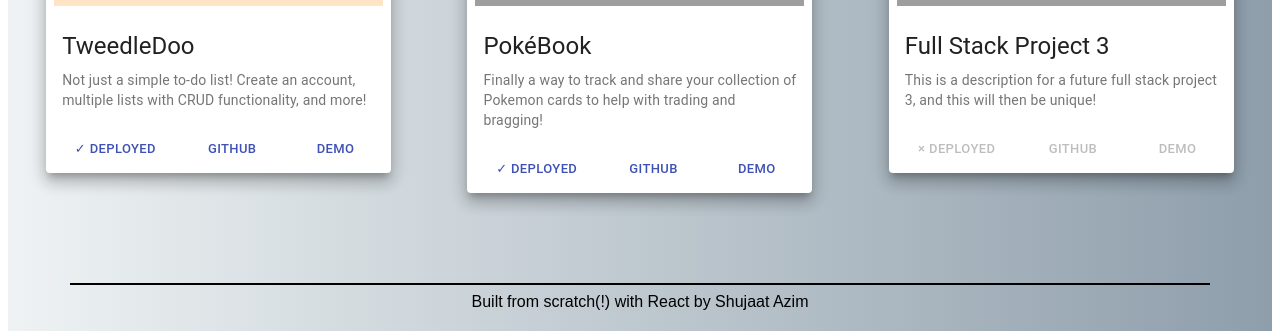
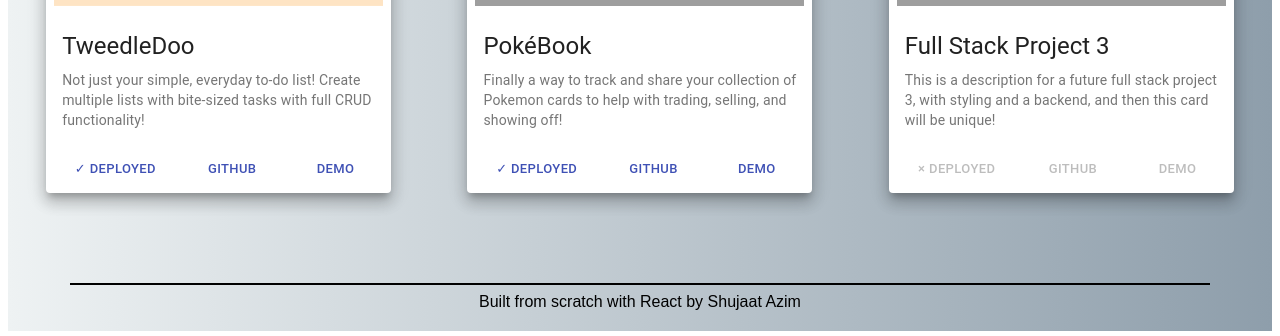
Before and after one commit to ShujaatAzim/Portfolio, a React (Create React App) app: page /projects in a window 1280 px wide. Shown: the part 477-813 px from the top of the page. Built offline with nearby package versions, Linux system fonts and the light colour scheme; grey boxes are pictures that could not be loaded.

Commit message:
Added an on-hover effect to the icons on homepage to make it more obvious that they are clickable. Also changed up a lot of grammar. Added more lines to project descriptions.

```diff
--- a/src/App.css
+++ b/src/App.css
@@ -61,6 +61,20 @@
   justify-content: space-between;
   margin: auto;
   width: 50%;
+}
+
+.icons a {
+  color: black;
+  text-decoration: none;
+}
+
+.icons a:visited {
+  color: black;
+  text-decoration: none;
+}
+
+.icons a:hover {
+  color: lightslategrey;
 }
 
 /* Contact Page */
--- a/src/App.js
+++ b/src/App.js
@@ -27,7 +27,7 @@ const App = () => {
       {/* damned footer still overlaps site content when screen is resized... */}
       <footer className="footer">
         <hr />
-        Built from scratch(!) with React by Shujaat Azim
+        Built from scratch with React by Shujaat Azim
       </footer>
     </div>
   );
--- a/src/Components/PersonalStatement.js
+++ b/src/Components/PersonalStatement.js
@@ -4,8 +4,8 @@ const PersonalStatement = () => {
   return (
     <p>
       I am an enthusiastic full stack software developer with a background in, and passion for technology, medicine, and finance. I have
-      strong skills in programming, leadership, teamwork, communication, organization, self-motivation, and presentation - all
-      gained from first-hand experience. I am a seasoned professional with a diverse background in many fields, which enables me to quickly
+      strong skills in coding/programming, leadership, teamwork, communication, organization, self-motivation, and presentation - all
+      gained from firsthand experience. I am a seasoned professional with a diverse background in many fields, which enables me to quickly
       adopt and master new technologies while working in both team and self-directed settings. I am always eager to continue learning and
       improving!
     </p>
--- a/src/Components/ProjectCard.js
+++ b/src/Components/ProjectCard.js
@@ -25,7 +25,7 @@ const ProjectCard = props => {
   return (
     <Card className={classes.root} elevation={10}>
       <CardActionArea disabled={project.link === ""} onClick={() => window.open(`${project.link}`, "_blank")}>
-        <CardMedia className={classes.media} image={project.image} title="project logo" style={{ margin: "0.5rem" }} />
+        <CardMedia className={classes.media} image={project.image} title="project pic" style={{ margin: "0.5rem" }} />
         <CardContent>
           <Typography gutterBottom variant="h5" component="h2">
             { project.title }
--- a/src/Pages/Home.js
+++ b/src/Pages/Home.js
@@ -18,16 +18,16 @@ const Home = () => {
             <h3>Hi, I'm Shu! Nice to "meet" you!</h3>
               <PersonalStatement />
             <hr />
-            <p> ReactJS || Ruby on Rails || JavaScript || Ruby || HTML/CSS || Redux || Jest || NodeJS || RecoilJS || REST APIs || Postgres || GraphQL </p>
-            <p> Firebase || Bootstrap || Bulma || AWS || Heroku</p>
+            <p>ReactJS || Ruby on Rails || JavaScript || Ruby || HTML/CSS || Redux || Jest || NodeJS || RecoilJS || REST APIs || Postgres || GraphQL</p>
+            <p>Firebase || Bootstrap || Bulma || AWS || Heroku</p>
           </div>
         </Grid>
         <Grid item xs={12}>
           <div className="icons">
-            <a href="https://github.com/ShujaatAzim" target="_blank" rel="noreferrer"><FaGithubSquare size="3rem" color="black" /></a>
-            <a href="https://www.linkedin.com/in/shujaatazim/" target="_blank" rel="noreferrer"><FaLinkedin size="3rem" color="black" /></a>
-            <a href="https://dev.to/@shujaatazim" target="_blank" rel="noreferrer"><FaDev size="3rem" color="black" /></a>
-            <a href="https://www.freecodecamp.org/shujaatazim" target="_blank" rel="noreferrer"><FaFreeCodeCamp size="3rem" color="black" /></a>
+            <a href="https://github.com/ShujaatAzim" target="_blank" rel="noreferrer"><FaGithubSquare size="3rem" /></a>
+            <a href="https://www.linkedin.com/in/shujaatazim/" target="_blank" rel="noreferrer"><FaLinkedin size="3rem" /></a>
+            <a href="https://dev.to/@shujaatazim" target="_blank" rel="noreferrer"><FaDev size="3rem" /></a>
+            <a href="https://www.freecodecamp.org/shujaatazim" target="_blank" rel="noreferrer"><FaFreeCodeCamp size="3rem" /></a>
           </div>
         </Grid>
       </Grid>
--- a/src/Supplemental/ProjectsData.js
+++ b/src/Supplemental/ProjectsData.js
@@ -14,7 +14,7 @@ export const projectsData = {
     {
       "title": "TweedleDoo",
       "image": `${TweedleDooPic}`,
-      "desc": "Not just a simple to-do list! Create an account, multiple lists with CRUD functionality, and more!",
+      "desc": "Not just your simple, everyday to-do list! Create multiple lists with bite-sized tasks with full CRUD functionality!",
       "github": "https://github.com/ShujaatAzim/TweedleDoo-Frontend",
       "demo": `${TweedleDooDemo}`,
       "deployed": true,
@@ -23,7 +23,7 @@ export const projectsData = {
     {
       "title": "PokéBook",
       "image": `${PokeBookPic}`,
-      "desc": "Finally a way to track and share your collection of Pokemon cards to help with trading and bragging!",
+      "desc": "Finally a way to track and share your collection of Pokemon cards to help with trading, selling, and showing off!",
       "github": "https://github.com/ShujaatAzim/PokeBook-Frontend",
       "demo": `${PokeBookDemo}`,
       "deployed": true,
@@ -32,7 +32,7 @@ export const projectsData = {
     {
       "title": "Full Stack Project 3",
       "image": "https://static.thenounproject.com/png/390337-200.png",
-      "desc": "This is a description for a future full stack project 3, and this will then be unique!",
+      "desc": "This is a description for a future full stack project 3, with styling and a backend, and then this card will be unique!",
       "github": "",
       "demo": "",
       "deployed": false,
@@ -43,7 +43,7 @@ export const projectsData = {
     {
       "title": "Shu's Portfolio Website",
       "image": `${PortfolioPic}`,
-      "desc": "The site you're currently viewing was built using React, and styled with Material UI!",
+      "desc": "The site you're currently viewing was built from scratch using React, and was styled with Material UI!",
       "github": "https://github.com/ShujaatAzim/Portfolio",
       "demo": "",
       "deployed": true,
@@ -52,7 +52,7 @@ export const projectsData = {
     {
       "title": "React Project 2",
       "image": "https://upload.wikimedia.org/wikipedia/commons/thumb/a/a7/React-icon.svg/1280px-React-icon.svg.png",
-      "desc": "This is a description for a future react project 2, and this will then be unique!",
+      "desc": "This is a description for a future react project 2, with styling but without a backend, and then this card will be unique!",
       "github": "",
       "demo": "",
       "deployed": false,
@@ -61,7 +61,7 @@ export const projectsData = {
     {
       "title": "React Project 3",
       "image": "https://upload.wikimedia.org/wikipedia/commons/thumb/a/a7/React-icon.svg/1280px-React-icon.svg.png",
-      "desc": "This is a description for a future react project 3, and this will then be unique!",
+      "desc": "This is a description for a future react project 3, with styling but without a backend, and then this card will be unique!",
       "github": "",
       "demo": "",
       "deployed": false,
@@ -72,7 +72,7 @@ export const projectsData = {
     {
       "title": "Ruby Tidbits!",
       "image": `${TidbitsPic}`,
-      "desc": "A collection of small, simple Ruby methods stored in one place for easy access!",
+      "desc": "A collection of small, simple Ruby methods and games stored in one place for easy access. Built to show my prowess with with Rails!",
       "github": "https://github.com/ShujaatAzim/RubyTidbits",
       "demo": `${TidbitsDemo}`,
       "deployed": true,
@@ -81,7 +81,7 @@ export const projectsData = {
     {
       "title": "TweedleDoo API",
       "image": `${TDBackendPic}`,
-      "desc": "This is the backend for TweedleDoo, built in Rails as an API-only project! It stores all info as JSON.",
+      "desc": "This is the backend for TweedleDoo, built in Rails as an API-only project! It stores all info as JSON, for ease of retrieval.",
       "github": "https://github.com/ShujaatAzim/TweedleDoo-Backend",
       "demo": "",
       "deployed": true,
@@ -90,7 +90,7 @@ export const projectsData = {
     {
       "title": "PokeBook API",
       "image": `${PBBackendPic}`,
-      "desc": "This is the back end for PokeBook, built in Rails as an API-only project! It stores all info as JSON.",
+      "desc": "This is the back end for PokeBook, built in Rails as an API-only project! It stores all info as JSON, for ease of retrieval.",
       "github": "https://github.com/ShujaatAzim/TweedleDoo-Backend",
       "demo": "",
       "deployed": true,
@@ -101,7 +101,7 @@ export const projectsData = {
     {
       "title": "D3 Graphs",
       "image": `${D3GraphsPic}`,
-      "desc": "This app contains several graphs I built using React and the D3 data visualization library!",
+      "desc": "This app contains several interactive financial data graphs I built using React and the D3 data visualization library!",
       "github": "https://github.com/ShujaatAzim/D3Graphs",
       "demo": "",
       "deployed": true,
@@ -110,7 +110,7 @@ export const projectsData = {
     {
       "title": "Miscellaneous Project 2",
       "image": "https://clubrunner.blob.core.windows.net/00000000127/Images/misc.png",
-      "desc": "This is a description for a future misc project 2, and this will then be unique!",
+      "desc": "This is a description for a future misc project 2, using a different technology, and then this card will then be unique!",
       "github": "",
       "demo": "",
       "deployed": false,
@@ -119,7 +119,7 @@ export const projectsData = {
     {
       "title": "Miscellaneous Project 3",
       "image": "https://clubrunner.blob.core.windows.net/00000000127/Images/misc.png",
-      "desc": "This is a description for a future misc project 3, and this will then be unique!",
+      "desc": "This is a description for a future misc project 3, using a different technology, and then this card will then be unique!",
       "github": "",
       "demo": "",
       "deployed": false,
```
